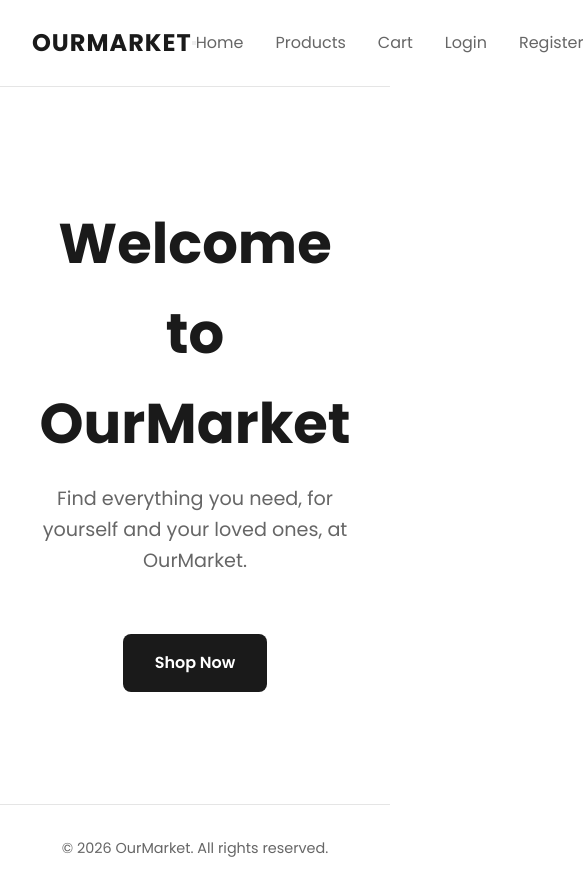
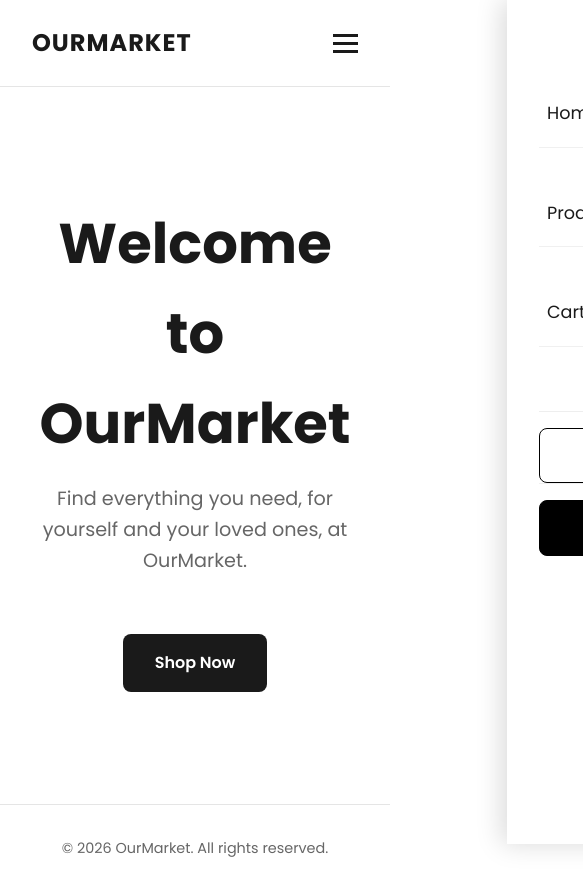
Before and after one commit to ulxl/tk-online-marketplace, a React (Vite) app in the folder client/: page / in a window 390 px wide. Shown: the whole page, 583 px wide, since content can reach past the window. Built offline with nearby package versions, Linux system fonts and the light colour scheme; no server answers.

Commit message:
Finalize mobile sidebar UI and UX

```diff
--- a/client/src/components/Layout.jsx
+++ b/client/src/components/Layout.jsx
@@ -22,7 +22,11 @@ export default function Layout() {
                     <span className="bar"></span>
                 </button>
 
+                {/* Overlay to close menu when clicking outside */}
+                <div className={`nav-overlay ${isMenuOpen ? 'active' : ''}`} onClick={() => setIsMenuOpen(false)}></div>
+
                 <ul className={`nav-links ${isMenuOpen ? 'active' : ''}`}>
+                    <button className="close-menu" onClick={() => setIsMenuOpen(false)}>&times;</button>
                     <li><Link to="/" onClick={() => setIsMenuOpen(false)}>Home</Link></li>
                     <li><Link to="/products" onClick={() => setIsMenuOpen(false)}>Products</Link></li>
                     <li>
@@ -37,10 +41,10 @@ export default function Layout() {
                             <li><button onClick={() => { logout(); setIsMenuOpen(false); }} className="logout-btn">Logout</button></li>
                         </>
                     ) : (
-                        <>
-                            <li><Link to="/login" onClick={() => setIsMenuOpen(false)}>Login</Link></li>
-                            <li><Link to="/register" onClick={() => setIsMenuOpen(false)}>Register</Link></li>
-                        </>
+                        <div className="auth-buttons" style={{ display: 'flex', gap: '1rem', alignItems: 'center' }}>
+                            <li><Link to="/login" className="nav-btn nav-btn-login" onClick={() => setIsMenuOpen(false)}>Login</Link></li>
+                            <li><Link to="/register" className="nav-btn nav-btn-register" onClick={() => setIsMenuOpen(false)}>Register</Link></li>
+                        </div>
                     )}
                 </ul>
             </nav>
--- a/client/src/index.css
+++ b/client/src/index.css
@@ -359,6 +359,234 @@ a {
 
 .logout-btn:hover {
   background: var(--primary-color);
+  background: var(--primary-color);
   color: white;
   border-color: var(--primary-color);
 }
+
+/* Mobile Nav Toggle Base Styles */
+.menu-toggle {
+  display: none;
+  flex-direction: column;
+  cursor: pointer;
+  background: none;
+  border: none;
+  gap: 5px;
+  z-index: 100;
+  /* Lower than sidebar */
+}
+
+.bar {
+  width: 25px;
+  height: 3px;
+  background-color: var(--text-color);
+  transition: 0.3s;
+}
+
+/* Close Button (Mobile Only) */
+.close-menu {
+  display: none;
+}
+
+/* Nav Overlay */
+.nav-overlay {
+  display: none;
+  position: fixed;
+  top: 0;
+  left: 0;
+  width: 100%;
+  height: 100%;
+  background: rgba(0, 0, 0, 0.6);
+  /* Darker overlay */
+  backdrop-filter: blur(3px);
+  /* Blur effect */
+  z-index: 1050;
+  /* High z-index */
+  opacity: 0;
+  visibility: hidden;
+  transition: all 0.3s;
+}
+
+.nav-overlay.active {
+  opacity: 1;
+  visibility: visible;
+  display: block;
+}
+
+.nav-btn {
+  padding: 0.5rem 1.5rem;
+  border-radius: 8px;
+  text-decoration: none;
+  font-weight: 500;
+  transition: all 0.3s ease;
+  display: inline-block;
+}
+
+.nav-btn-login {
+  background-color: transparent;
+  border: 1px solid #000000;
+  color: #000000 !important;
+  font-weight: 600 !important;
+}
+
+.nav-btn-login:hover {
+  background-color: rgba(0, 0, 0, 0.05);
+  color: #000000 !important;
+}
+
+/* Navbar */
+.navbar {
+  background-color: #ffffff;
+  padding: 1.5rem 2rem;
+  border-bottom: 1px solid var(--border-color);
+  display: flex;
+  justify-content: space-between;
+  align-items: center;
+  box-shadow: none;
+  position: relative;
+  /* Anchor for mobile menu */
+  z-index: 1001;
+  /* Ensure navbar stays on top */
+}
+
+.nav-btn-register {
+  background-color: #000000;
+  color: #ffffff !important;
+  border: 1px solid #000000;
+}
+
+.nav-btn-register:hover {
+  opacity: 0.9;
+  color: #ffffff !important;
+}
+
+@media (max-width: 768px) {
+  .menu-toggle {
+    display: flex;
+  }
+
+  .nav-links {
+    display: flex;
+    flex-direction: column;
+    position: fixed;
+    top: 0;
+    right: -100%;
+    width: 70%;
+    /* Slightly narrower for better proportion */
+    max-width: 320px;
+    /* Max width constraint */
+    height: 100vh;
+    background-color: #ffffff;
+    padding: 2rem;
+    /* Comfortable padding */
+    padding-top: 5rem;
+    /* Space for close button */
+    transition: right 0.3s cubic-bezier(0.4, 0, 0.2, 1);
+    /* Slower, smoother easing */
+    z-index: 1100;
+    /* Highest z-index to cover hamburger */
+    box-shadow: -5px 0 25px rgba(0, 0, 0, 0.15);
+    /* Softer deep shadow */
+    align-items: stretch;
+    /* Full width items */
+    justify-content: flex-start;
+  }
+
+  .nav-links.active {
+    right: 0;
+    /* Slide in */
+  }
+
+  .nav-links li {
+    margin: 0;
+    width: 100%;
+    border-bottom: 1px solid #f0f0f0;
+    /* Separators */
+  }
+
+  .nav-links li:last-child {
+    border-bottom: none;
+  }
+
+  .nav-links a {
+    font-size: 1.1rem;
+    font-weight: 500;
+    display: flex;
+    align-items: center;
+    justify-content: space-between;
+    /* Space out items if they have icons */
+    padding: 1.2rem 0.5rem;
+    /* Large touch targets */
+    color: var(--text-color);
+  }
+
+  .nav-links a:hover {
+    background-color: #f9f9f9;
+    padding-left: 1rem;
+    /* Interaction feedback */
+    color: var(--primary-color);
+  }
+
+  .close-menu {
+    display: block;
+    position: absolute;
+    top: 1.5rem;
+    right: 1.5rem;
+    /* Aligned with padding */
+    background: #f5f5f5;
+    /* Subtle circle background */
+    width: 40px;
+    height: 40px;
+    border-radius: 50%;
+    border: none;
+    font-size: 1.5rem;
+    cursor: pointer;
+    color: var(--text-color);
+    display: flex;
+    align-items: center;
+    justify-content: center;
+    transition: all 0.2s;
+  }
+
+  .close-menu:hover {
+    background: #e0e0e0;
+    transform: rotate(90deg);
+  }
+
+  .app-container {
+    overflow-x: hidden;
+    /* Prevent body scroll when menu open if needed */
+  }
+
+  .auth-buttons {
+    flex-direction: column;
+    width: 100%;
+    gap: 1rem;
+    margin-top: 2rem;
+    padding-top: 1rem;
+    border-top: 1px solid #eee;
+    /* Separate auth area */
+  }
+
+
+  .nav-links .nav-btn {
+    width: 100%;
+    text-align: center;
+    padding: 0.8rem;
+    display: flex;
+    justify-content: center !important;
+    /* Force center */
+    align-items: center;
+  }
+
+  .product-detail {
+    flex-direction: column;
+    gap: 2rem;
+  }
+
+  .detail-image {
+    width: 100%;
+    height: auto;
+    aspect-ratio: 1;
+  }
+}
```
